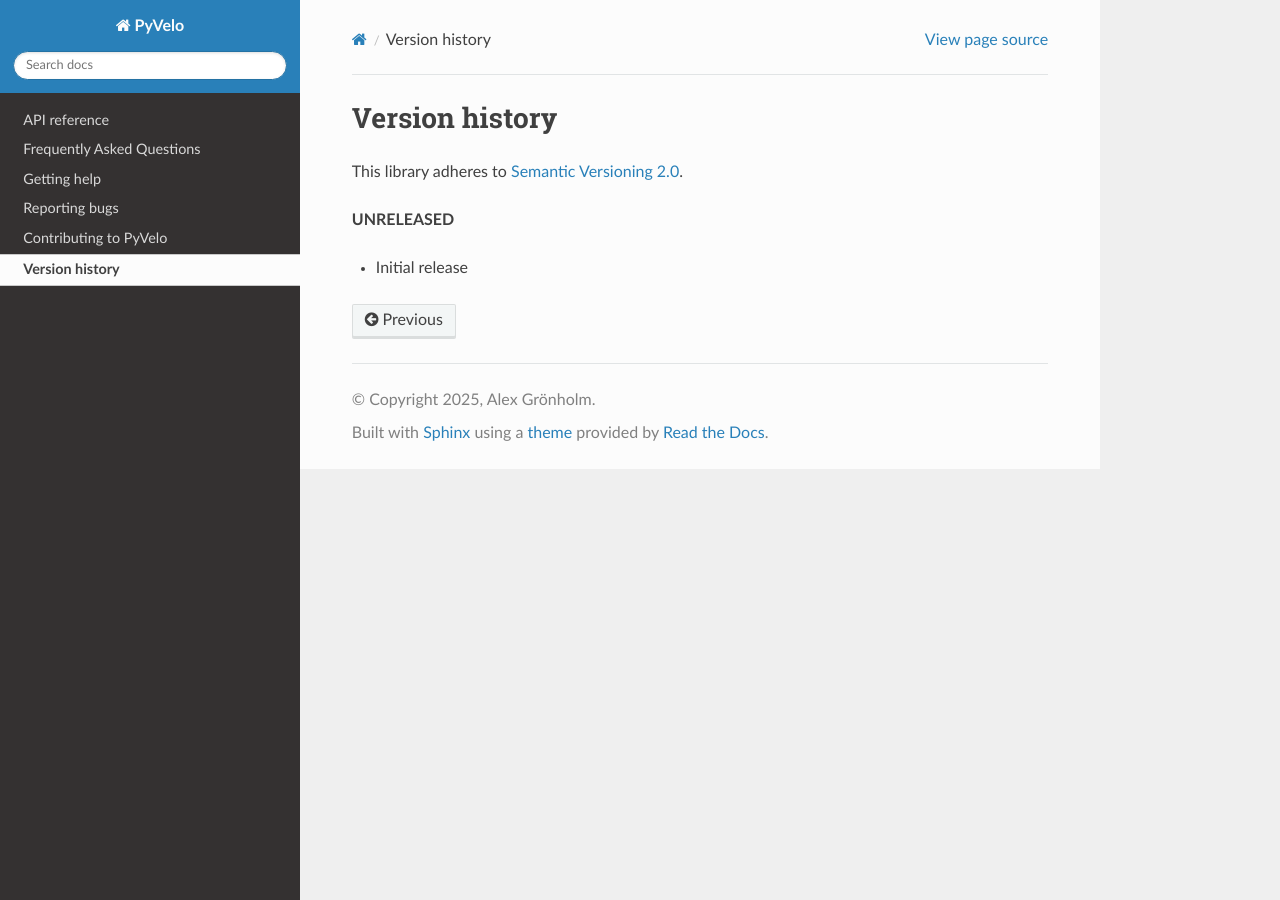
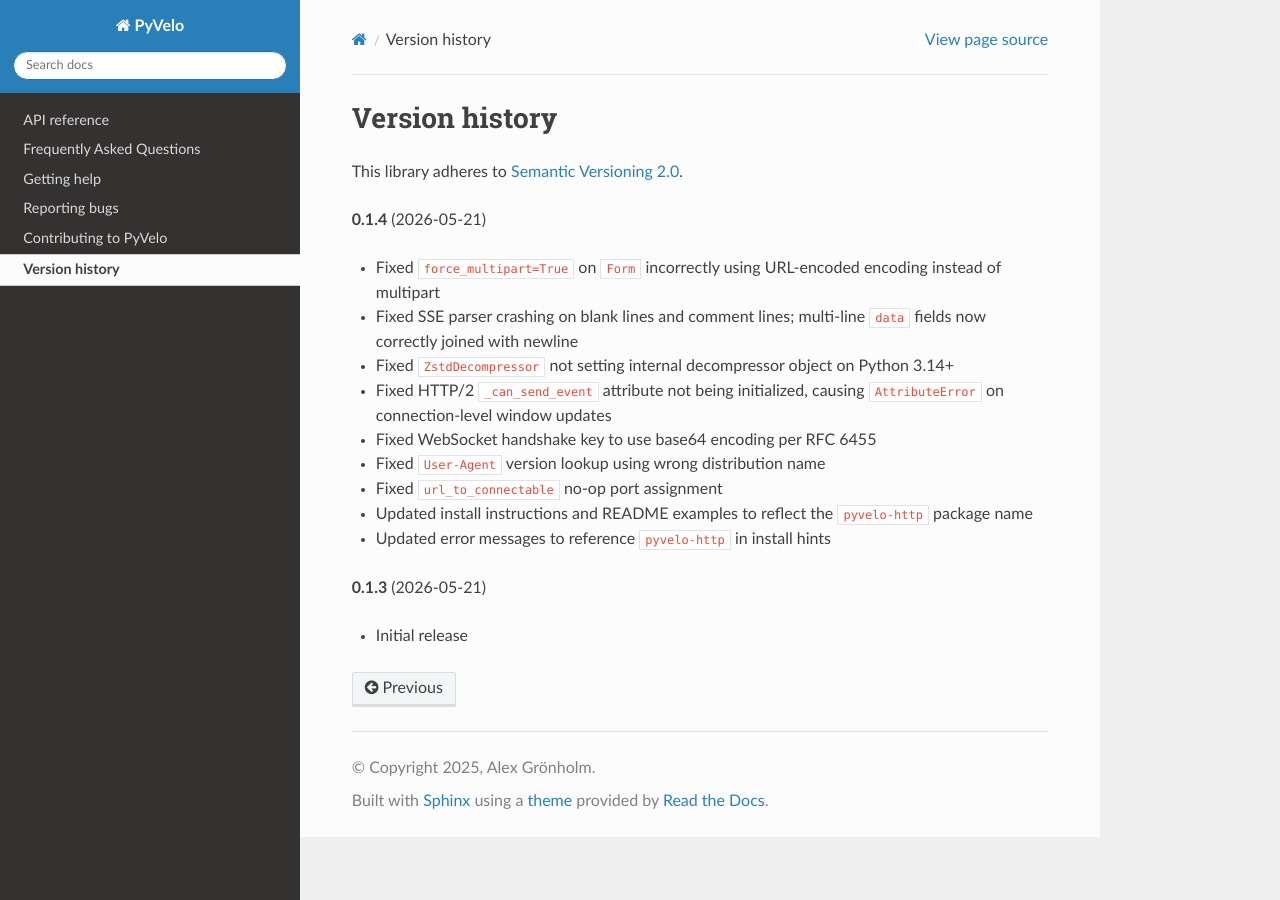
Before and after one commit to utachicodes/PyVelo, a Sphinx documentation site: the page built from docs/versionhistory.rst, in a window 1280 px wide. Built offline with Sphinx 7.4.7 and the Read the Docs theme 3.1.0, drawn with Linux system fonts in a browser that asks for light colours.

Commit message:
fix: correct multiple bugs and improve project quality (v0.1.4)
Bug fixes:
- Form: fix force_multipart=True incorrectly using URL-encoded encoding
- SSE: fix parser crash on blank/comment lines; join multi-line data with \n
- ZstdDecompressor: fix missing self._decompressor assignment on Python 3.14+
- HTTP2Connection: initialize _can_send_event in __init__ to prevent AttributeError
  on spurious connection-level WindowUpdated events before send_stream_data
- HTTP/1.1 WebSocket: use base64-encoded key per RFC 6455 instead of hex
- HTTPClient: fix User-Agent version lookup using wrong distribution name (pyvelo-http)
- url_to_connectable: remove no-op port assignment, simplify port defaulting logic

CI fixes:
- Fix test extras referencing pyvelo instead of pyvelo-http (caused all CI jobs to fail)
- Fix docs job referencing matrix.python-version without a matrix

Improvements:
- Update all install hints in error messages to use pyvelo-http
- Remove dead commented-out OAuth2/Digest auth stubs from _auth.py
- Remove dead commented-out decoder block from _client.py
- Fix raise_for_status docstring (said < 400 raises, should say >= 400 raises)
- README: fix AsyncClient -> HTTPClient, fix install commands, fix badges,
  add working examples for POST/JSON, WebSocket, and SSE
- Bump version to 0.1.4

```diff
--- a/docs/versionhistory.rst
+++ b/docs/versionhistory.rst
@@ -3,6 +3,18 @@ Version history
 
 This library adheres to `Semantic Versioning 2.0 <http://semver.org/>`_.
 
-**UNRELEASED**
+**0.1.4** (2026-05-21)
+
+- Fixed ``force_multipart=True`` on ``Form`` incorrectly using URL-encoded encoding instead of multipart
+- Fixed SSE parser crashing on blank lines and comment lines; multi-line ``data`` fields now correctly joined with newline
+- Fixed ``ZstdDecompressor`` not setting internal decompressor object on Python 3.14+
+- Fixed HTTP/2 ``_can_send_event`` attribute not being initialized, causing ``AttributeError`` on connection-level window updates
+- Fixed WebSocket handshake key to use base64 encoding per RFC 6455
+- Fixed ``User-Agent`` version lookup using wrong distribution name
+- Fixed ``url_to_connectable`` no-op port assignment
+- Updated install instructions and README examples to reflect the ``pyvelo-http`` package name
+- Updated error messages to reference ``pyvelo-http`` in install hints
+
+**0.1.3** (2026-05-21)
 
 - Initial release
--- a/pyproject.toml
+++ b/pyproject.toml
@@ -39,7 +39,7 @@ dependencies = [
     "orjson >= 3.10.18",
 ]
 
-version = "0.1.3"
+version = "0.1.4"
 
 [project.urls]
 # Documentation = "https://pyvelo.readthedocs.io/en/latest/"
@@ -67,7 +67,7 @@ zstd = [
 ]
 test = [
     "anyio[trio]",
-    "pyvelo[brotli,cbor,json,opentelemetry,zstd]",
+    "pyvelo-http[brotli,cbor,json,opentelemetry,zstd]",
     "coverage[toml] >= 7",
     "pytest >= 8.0",
     "sse-starlette >= 2.3.6",
```
Also changed, not shown: README.md (+67 -20 lines), 9 other files.
